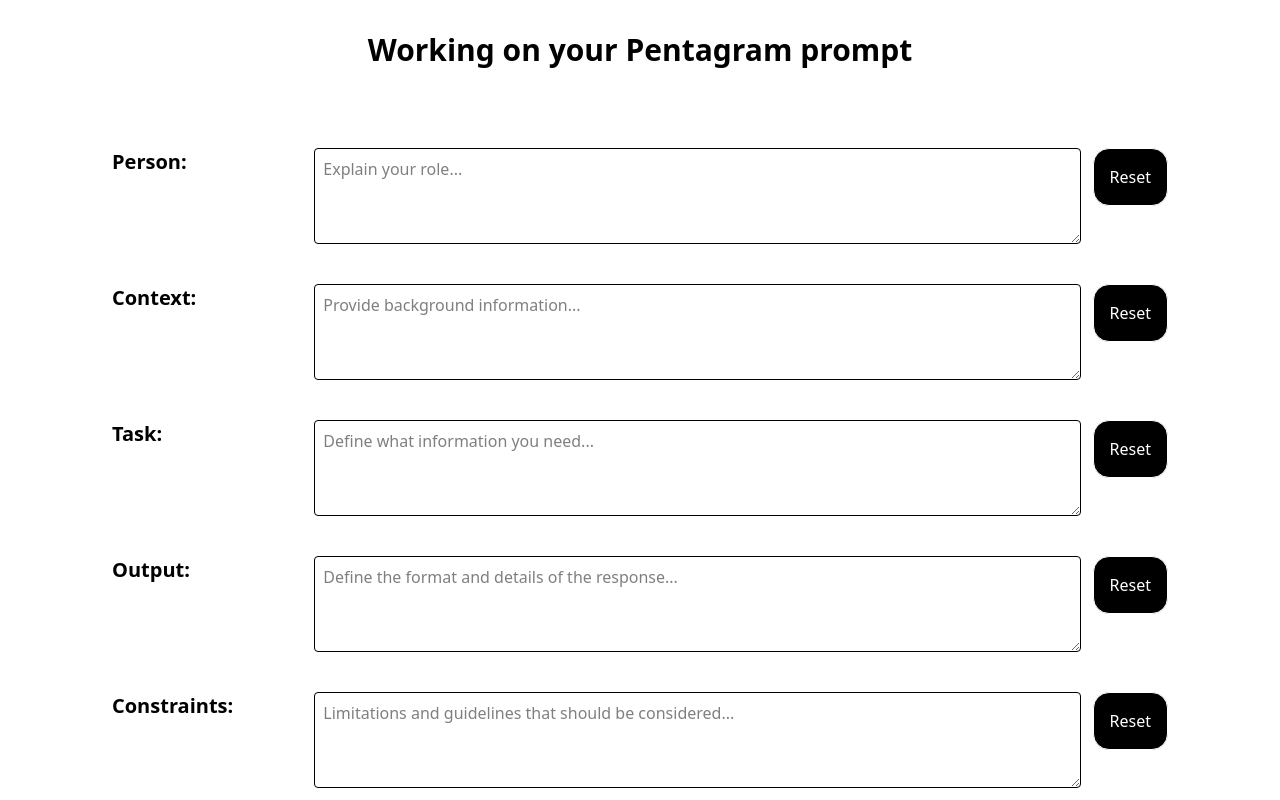
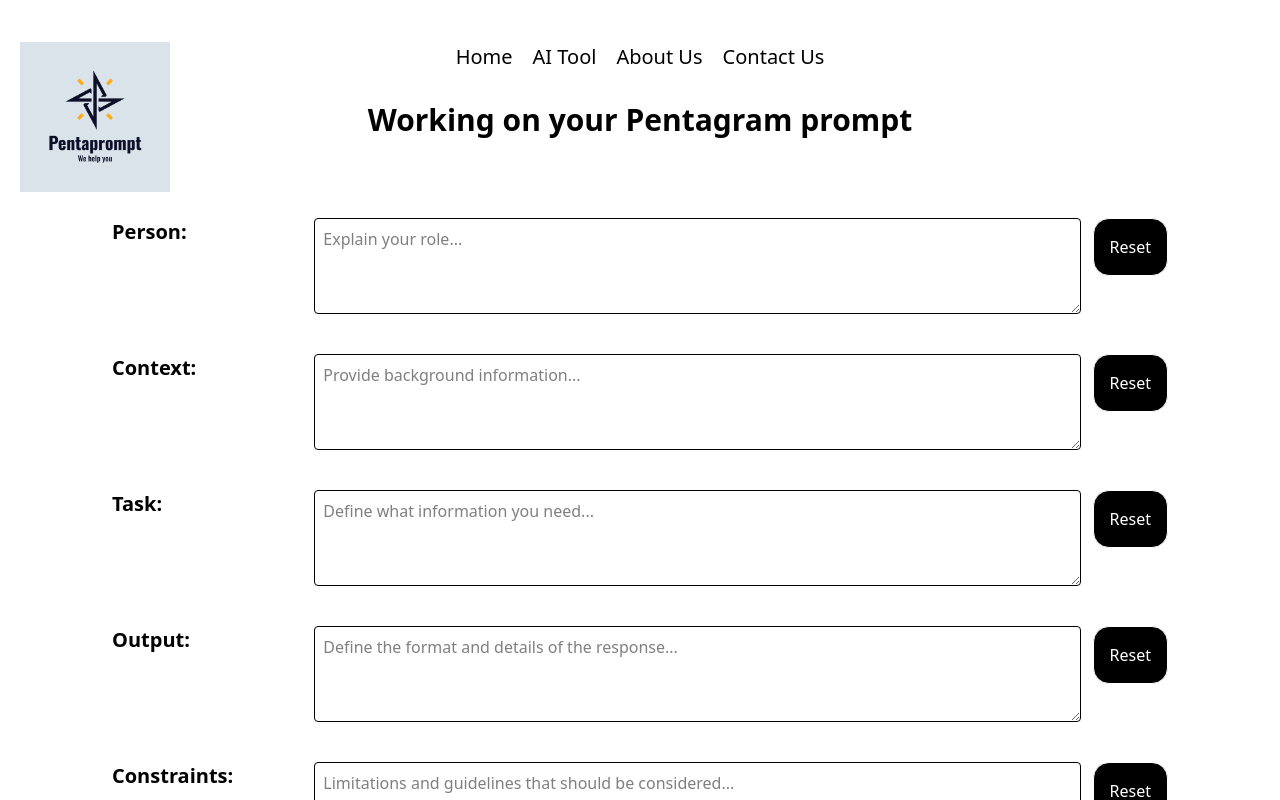
Before and after one commit to chingu-voyages/V54-tier1-team-01, a React (Vite) app in the folder client/: page / in a window 1280 px wide. Shown: the top 800 px of the page. Built offline with nearby package versions, Linux system fonts and the light colour scheme.

Commit message:
Updated navbar to position logo on the left, added branch, and placed navbar in a header section compoment

```diff
--- a/client/src/App.jsx
+++ b/client/src/App.jsx
@@ -1,13 +1,13 @@
 import "./App.css";
 import InputSection from "./components/InputSection";
-import Navbar from "./Navbar";
-
+import Navbar from "./components/Navbar";
+import HeaderComponent from "./components/Header";
 
 function App() {
   return (
     <>
+      <HeaderComponent />
       <InputSection />
-      <Navbar />
     </>
   );
 }
--- /dev/null
+++ b/client/src/components/Header.jsx
@@ -0,0 +1,9 @@
+import Navbar from "./Navbar";
+
+export default function HeaderComponent(){
+    return (
+        <header>
+            <Navbar />
+        </header>
+    );
+}
--- a/client/src/components/Navbar.jsx
+++ b/client/src/components/Navbar.jsx
@@ -1,8 +1,12 @@
 import '../index.css'
+import logo from '../images/logo2.png'
 export default function Navbar() {
     return (
         <header>
             <nav className="nav-bar">
+                <a href="#" className="logo">
+                    <img src={logo} alt="Logo" />
+                </a>
                 <ul>
                     <li> <a href='#'>Home</a></li>
                     <li><a href='#'>AI Tool</a></li>
--- a/client/src/index.css
+++ b/client/src/index.css
@@ -72,28 +72,38 @@ button:focus-visible {
 
 /* This section is for the nav bar */
 .nav-bar {
-  display: flex;
+  display: block;
   align-items: center;
-  justify-content: space-between;
-  width: 100%;
+  justify-items: center;
   padding: 10px 20px;
+  margin-bottom: 20px;
 }
 
 .nav-bar ul {
-  list-style: none;
-  padding: 0;
-  margin: 0;
-  display: flex;
-  flex: 1;
-  justify-content: space-between;
-
-}
-
-.nav-bar li {
-  margin: 0 10px;
+    list-style: none;
+    padding: 0;
+    margin: 0;
+    display: flex;
+    gap: 20px;
 }
 
 .nav-bar a {
   text-decoration: none;
-  color: white;
+  color: black;
+  font-size: 20px;
+  transition: color 0.3s;
 }
+
+.nav-bar a:hover{
+  text-decoration: underline;
+}
+
+.logo{
+  position: absolute;
+  left: 20px;
+}
+
+.logo img{
+  height: 150px;
+  width: auto;
+}
```
Also changed, not shown: client/src/images/logo1.png (added), client/src/images/logo2.png (added).
